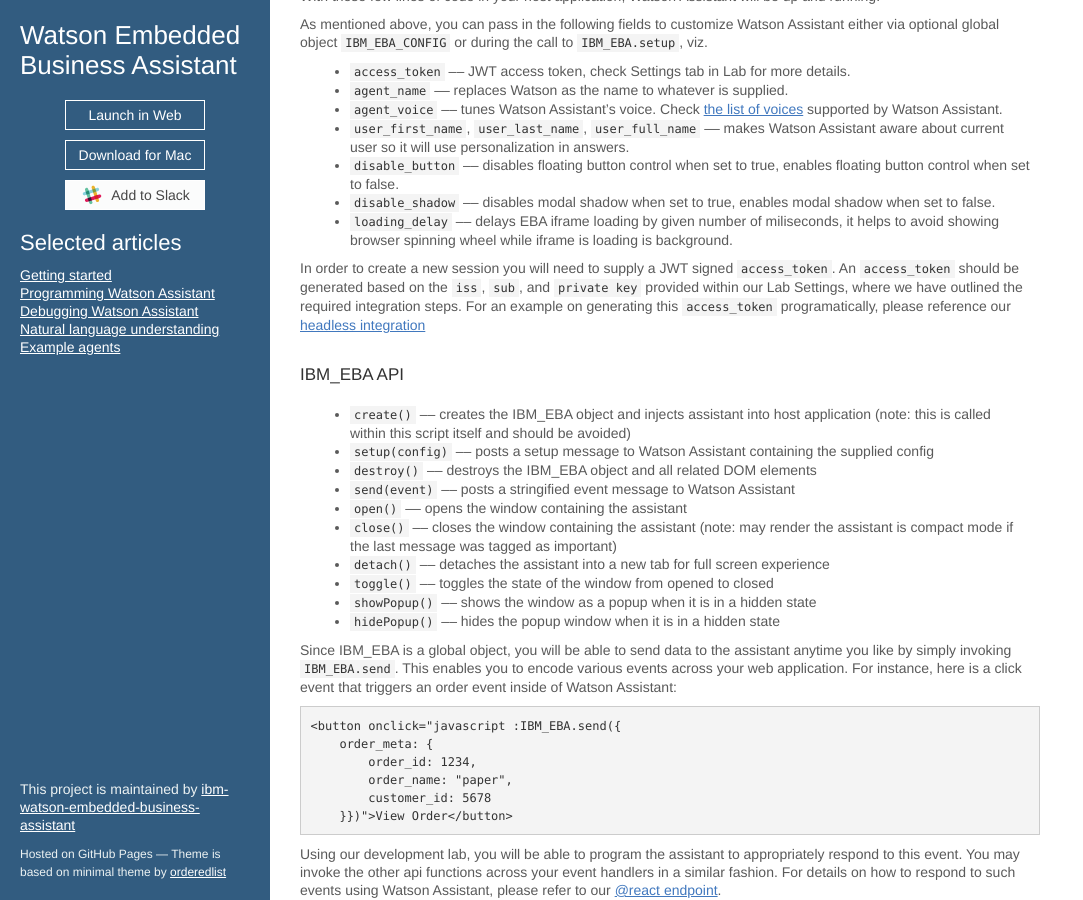
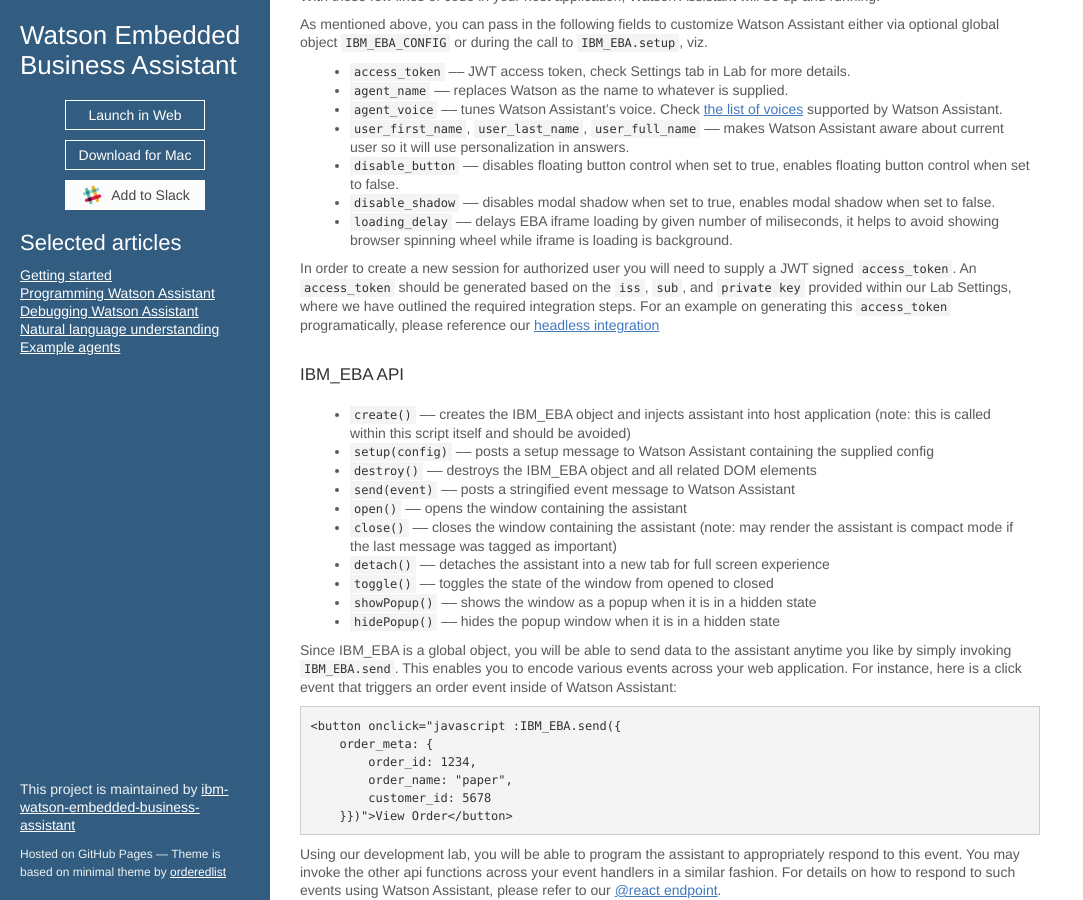
Before and after one commit to ibm-watson-embedded-business-assistant/eba-example-agents, a Jekyll site: the page built from docs/integration/Web.md, in a window 1280 px wide and 900 px high, scrolled down 618 px. Shown: the whole window, without its empty margins (0-1083 px from the left). Built offline with Jekyll 4.4.1, drawn with Linux system fonts in a browser that asks for light colours; our own code applies the rules of GitHub Pages for plain Markdown files; the repository's description, which GitHub fills in, is left out.

Commit message:
Update Web.md

```diff
--- a/docs/integration/Web.md
+++ b/docs/integration/Web.md
@@ -38,7 +38,7 @@
 * `disable_shadow` –– disables modal shadow when set to true, enables modal shadow when set to false.
 * `loading_delay` –– delays EBA iframe loading by given number of miliseconds, it helps to avoid showing browser spinning wheel while iframe is loading is background.
 
-In order to create a new session you will need to supply a JWT signed `access_token`. An `access_token` should be generated based on the `iss`, `sub`, and `private key` provided within our Lab Settings, where we have outlined the required integration steps. For an example on generating this `access_token` programatically, please reference our [headless integration](./Headless.md)
+In order to create a new session for authorized user you will need to supply a JWT signed `access_token`. An `access_token` should be generated based on the `iss`, `sub`, and `private key` provided within our Lab Settings, where we have outlined the required integration steps. For an example on generating this `access_token` programatically, please reference our [headless integration](./Headless.md)
 
 ### IBM_EBA API
 
```
